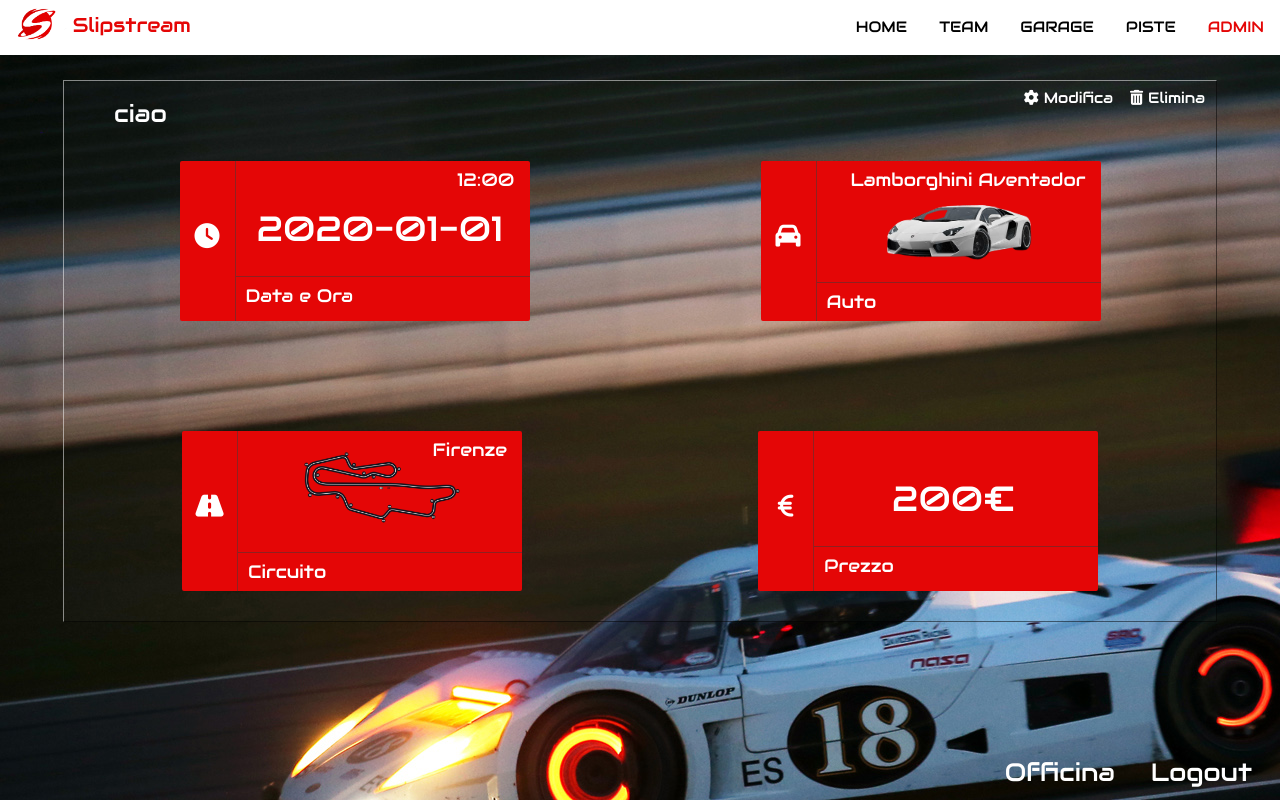
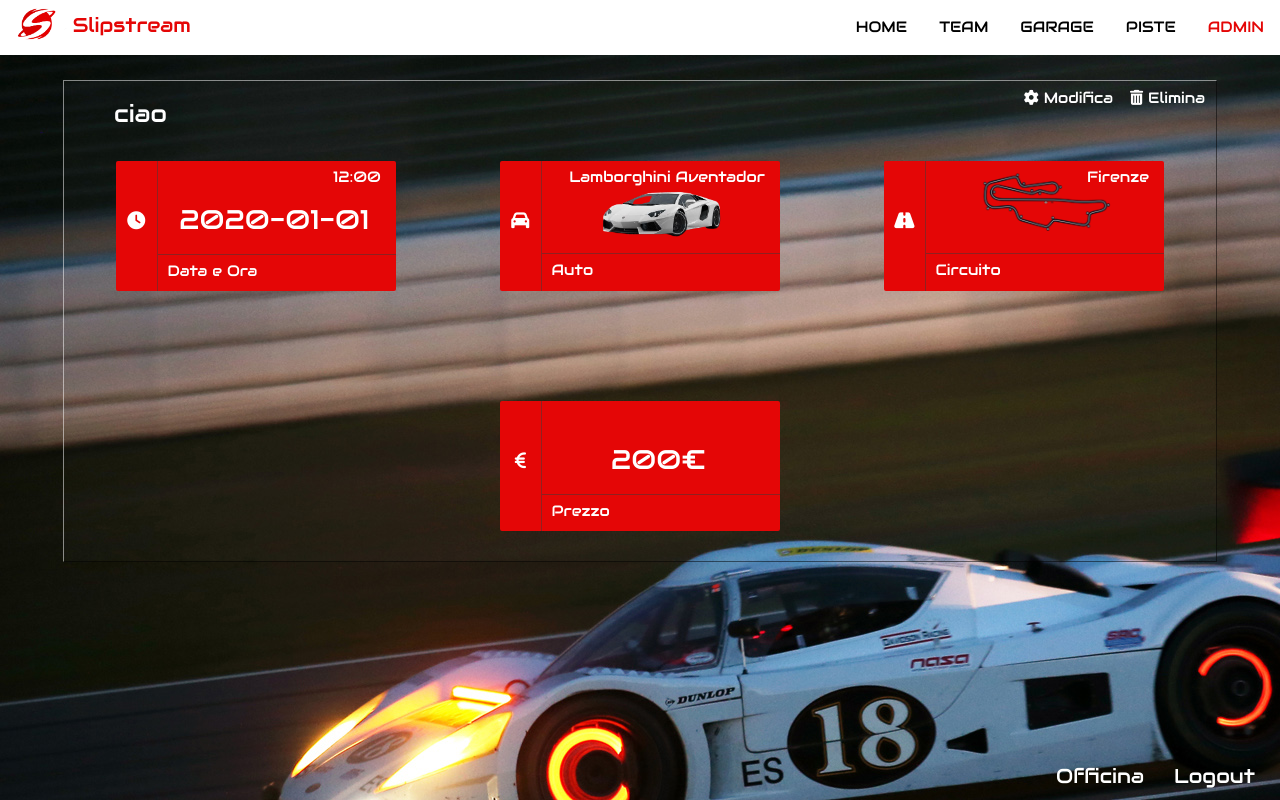
Before and after one commit to Dadezana/Slipstream, a PHP site: page /pages/admin.php in a window 1280 px wide. Run offline with PHP 8.4, Linux system fonts and the light colour scheme; a user stored in the database is signed in; data comes from the database, SQL or seed files in the repository; some libraries are stand-ins or nearby versions.

Commit message:
Improved graphics on normal zoom level

```diff
--- a/pages/css/admin.css
+++ b/pages/css/admin.css
@@ -7,8 +7,8 @@
 :root{
     /* --main-color: rgb(76, 155, 179); */
     --main-color: rgb(228, 6, 6);
-    --min-card-width: 304px;
-    --min-card-height: 156px;
+    --min-card-width: 280px;
+    --min-card-height: 130px;
 }
 
 body,h1,h2,h3,h4,h5,h6 {font-family: 'Audiowide', sans-serif}
@@ -54,19 +54,15 @@
 }
 
 .container .card{
-    /* background: rgba(50, 50 ,50, 0.3); */
     background-color: var(--main-color);
-    /* position: relative; */
     display: flex;
     min-width: var(--min-card-width);
+    min-height: var(--min-card-height);
+    max-width: var(--min-card-width);
     max-height: var(--min-card-height);
-    /* width: var(--info-width); */
-    height: 310px;
-    min-width: 340px;
-    max-width: 350px;
-    min-height: 160px;
+    /* max-width: 300px;
+    max-height: 135px; */
     border-radius: 2px;
-    /* box-shadow: #111 5px 5px 15px; */
     margin: 80px 25px 30px;
 }
 
@@ -82,7 +78,7 @@
 }
 
 .container .card .content p{
-    font-size: 1.2em;
+    /* font-size: 1.2em; */
     font-weight: 400;
     margin: 0;
     padding: 5px 0 5px 10px;
@@ -96,21 +92,19 @@
     display: flex;
     justify-content: center;
     align-items: center;
-    width: 20%;
+    width: 17%;
     max-width: 55px;
     border-right: 1px solid rgba(59, 59, 59, 0.5);
 }
 .icon{
     color: rgb(255, 255, 255);
-    font-size: 25px;
+    font-size: 18px;
     margin: 0 5px 10px 5px;
 }
 
 .card .content .track{
-    /* width: 180px; */
-    height: 98px;
-    margin: 10px 0;
-    /* opacity: 0.75; */
+    height: 80px;
+    margin: 0px 0;
 }
 
 .card .content #topRight{
@@ -127,7 +121,7 @@
     position: relative;
     margin-top: 30px;
     margin-right: 15px;
-    font-size: 35px;
+    font-size: 27px;
     border: none;
     width: auto;
 }
@@ -174,8 +168,8 @@
 .control-btn-low .a{
     text-decoration: none;
     color: white;
-    font-size: 25px;
-    margin: auto 12px;
+    font-size: 20px;
+    margin: auto 9px;
     background-color: transparent;
     border: none;
     outline: none;
@@ -199,7 +193,7 @@
     justify-content: center;
     align-items: center;
     flex-wrap: wrap;
-    max-width: 340px;
+    max-width: 320px;
     background-color: rgba(255, 255, 255, 0.5);
     border: 4px solid var(--main-color);
     border-radius: 5px;
```
